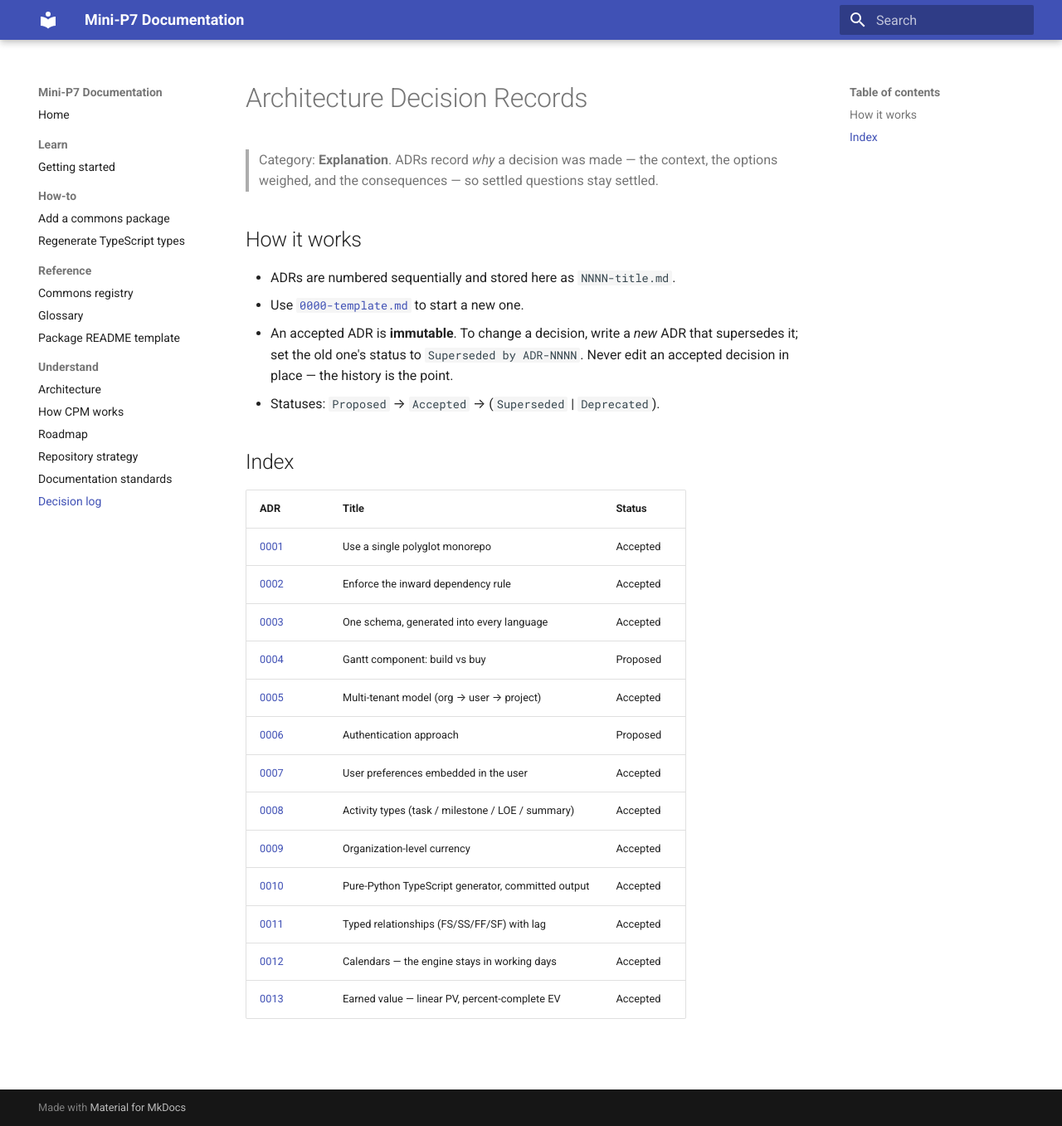
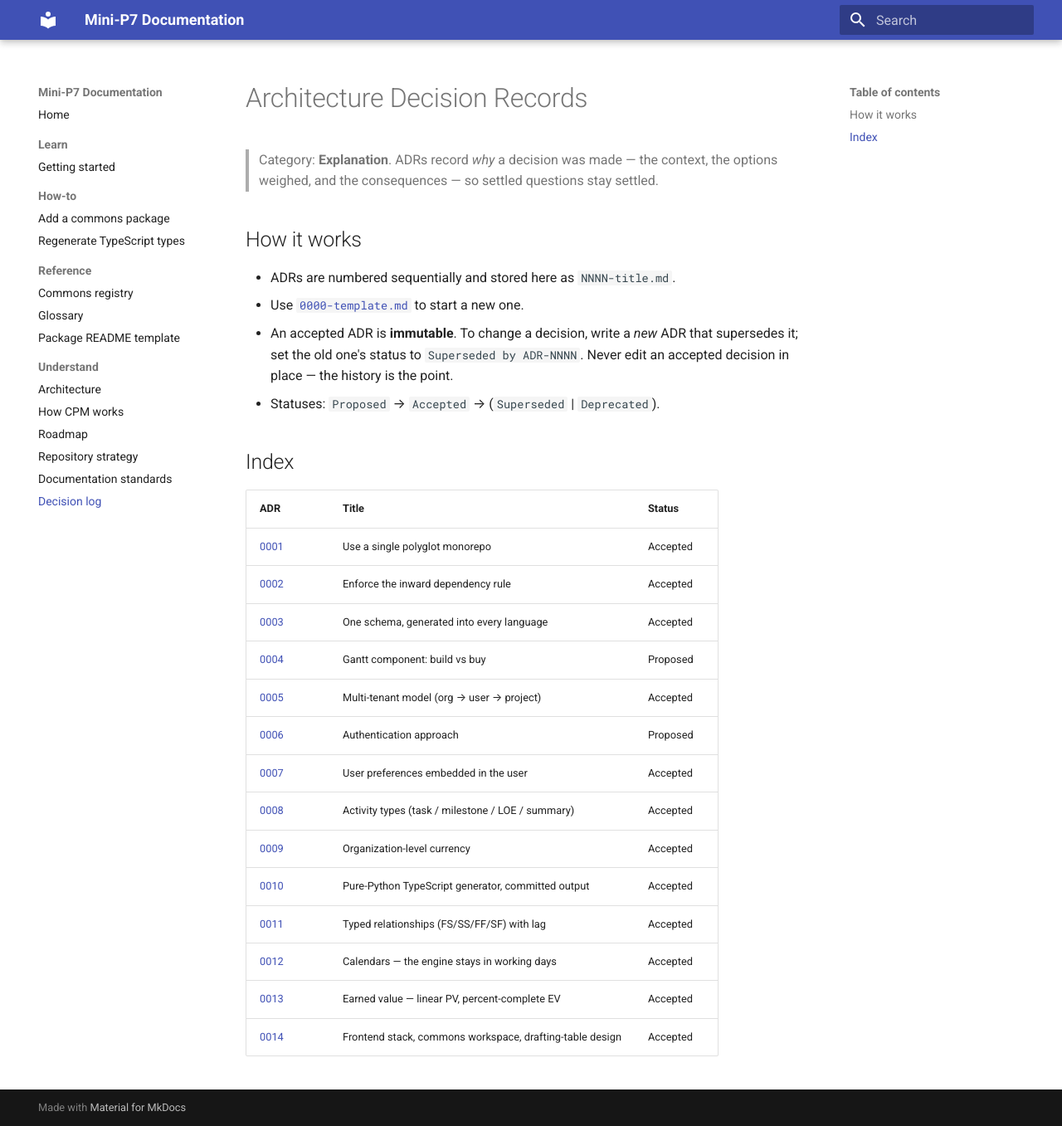
Before and after one commit to shafeehhecker/MiniP7, an MkDocs documentation site: the page built from docs/adr/README.md, in a window 1280 px wide and 1357 px high. Shown: the whole window at 83% size. Built offline with MkDocs 1.6.1 and Material for MkDocs 9.7.7, drawn with Linux system fonts in a browser that asks for light colours.

Commit message:
Update README.md
Added ADR-0014 to the index

```diff
--- a/docs/adr/README.md
+++ b/docs/adr/README.md
@@ -29,3 +29,4 @@
 | [0011](0011-typed-relationships.md) | Typed relationships (FS/SS/FF/SF) with lag | Accepted |
 | [0012](0012-calendars.md) | Calendars — the engine stays in working days | Accepted |
 | [0013](0013-earned-value.md) | Earned value — linear PV, percent-complete EV | Accepted |
+| [0014](0014-frontend-stack.md) | Frontend stack, commons workspace, drafting-table design | Accepted |
```
